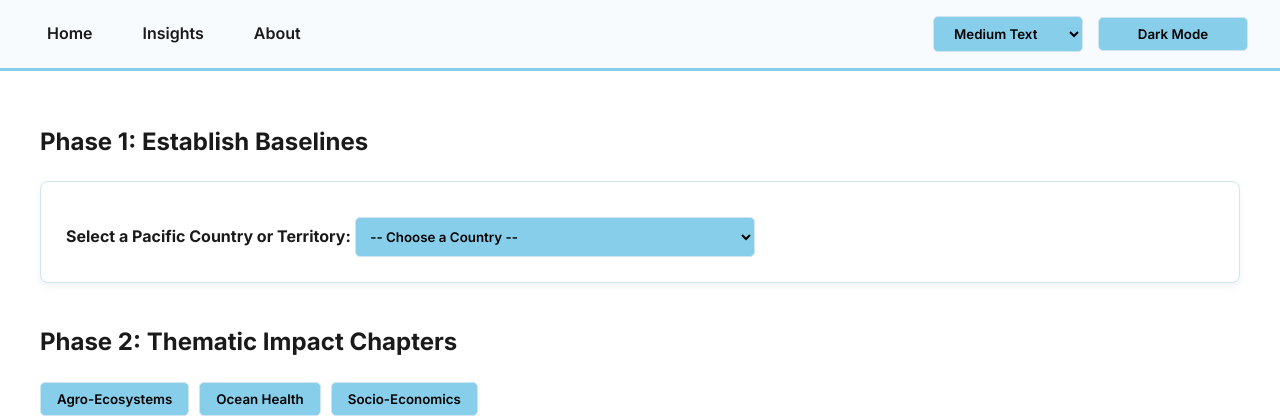
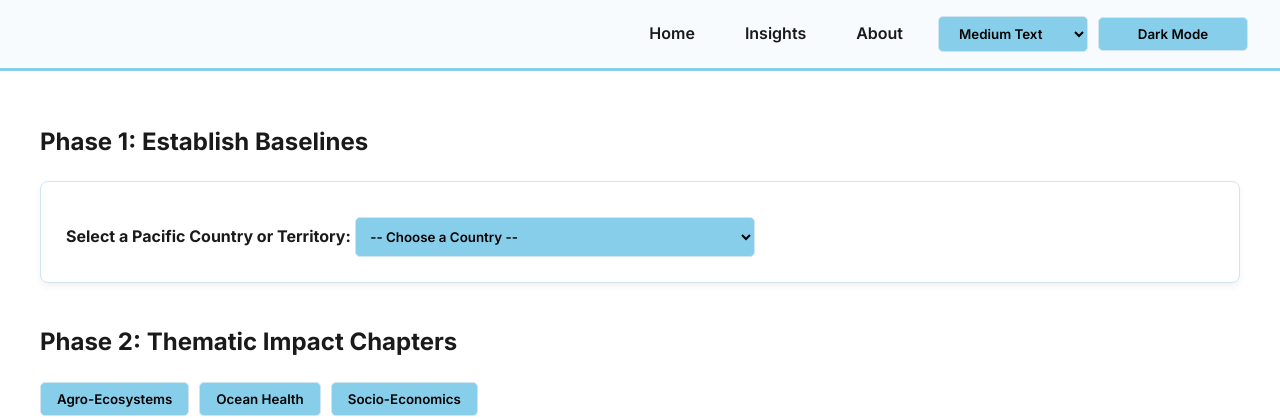
Before and after one commit to edimaudo/Atoll, a FastAPI app: page /app in a window 1280 px wide. Shown: the top 420 px of the page. Run offline with FastAPI, Linux system fonts and the light colour scheme.

Commit message:
Update base.html

```diff
--- a/templates/base.html
+++ b/templates/base.html
@@ -149,18 +149,16 @@
 </head>
 <body>
 
-    <header>
-        <!-- <div class="logo">
-          <img src="https://encrypted-tbn0.gstatic.com/images?q=tbn:ANd9GcSuDBwBJYIqwZ5IlKm6ZciX48Tite1dBTj-9e3AHIEdBANq7PYVO8l2xrFu&s=10"
-               alt="PacificDataViz Logo"
-               style="width: 150px; height: auto;">
-        </div> -->
-        <nav style="display: flex; justify-content: flex-end; gap: 20px;">
+<header style="display: flex; justify-content: flex-end; align-items: center; gap: 20px;">
+    <!-- If you uncomment the logo, it will now sit to the left of your nav/controls -->
+
+    <nav style="display: flex; gap: 20px;">
         <a href="/">Home</a>
         <a href="/app">Insights</a>
         <a href="/about">About</a>
     </nav>
-        <div class="controls">
+
+    <div class="controls" style="display: flex; gap: 10px;">
         <select id="fontSizeToggle" aria-label="Toggle Font Size" style="width: 150px;">
             <option value="90%">Small Text</option>
             <option value="100%">Medium Text</option>
```
Lines whose indentation alone changed are shown as unchanged.
